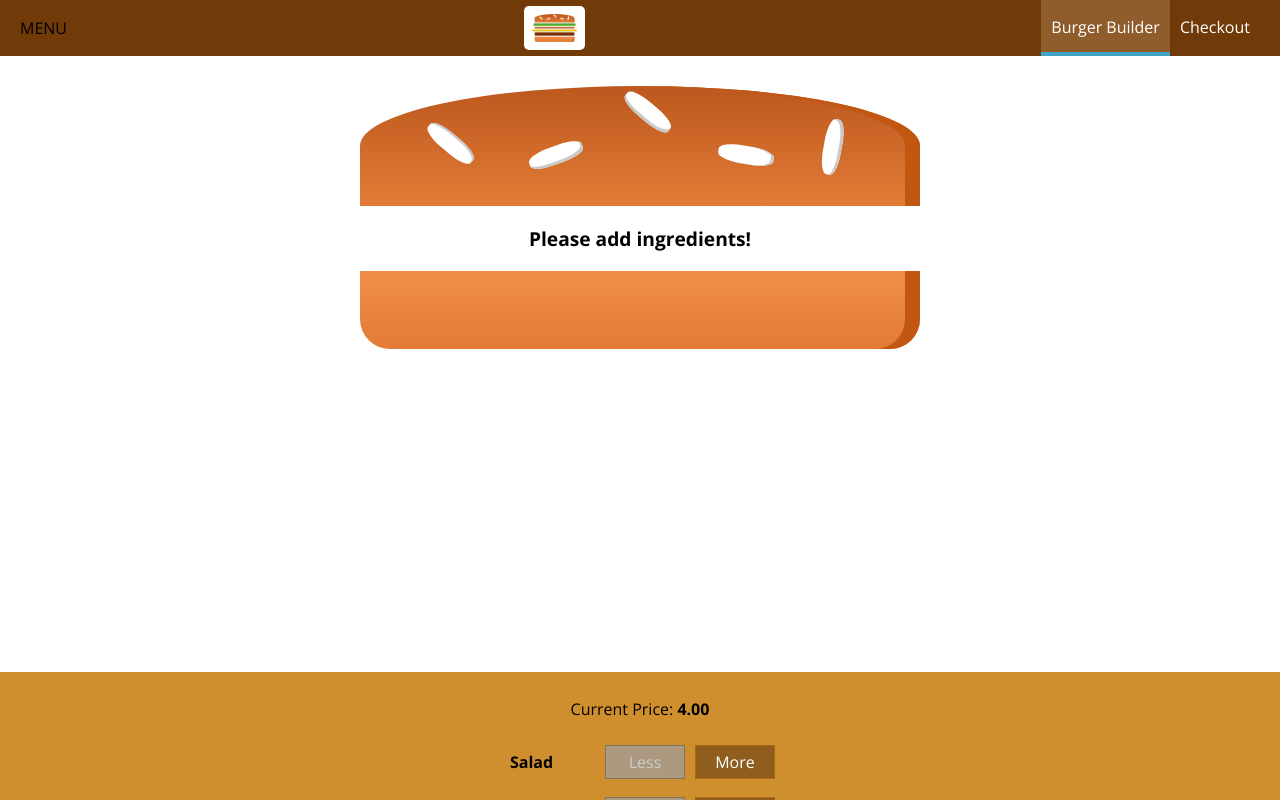
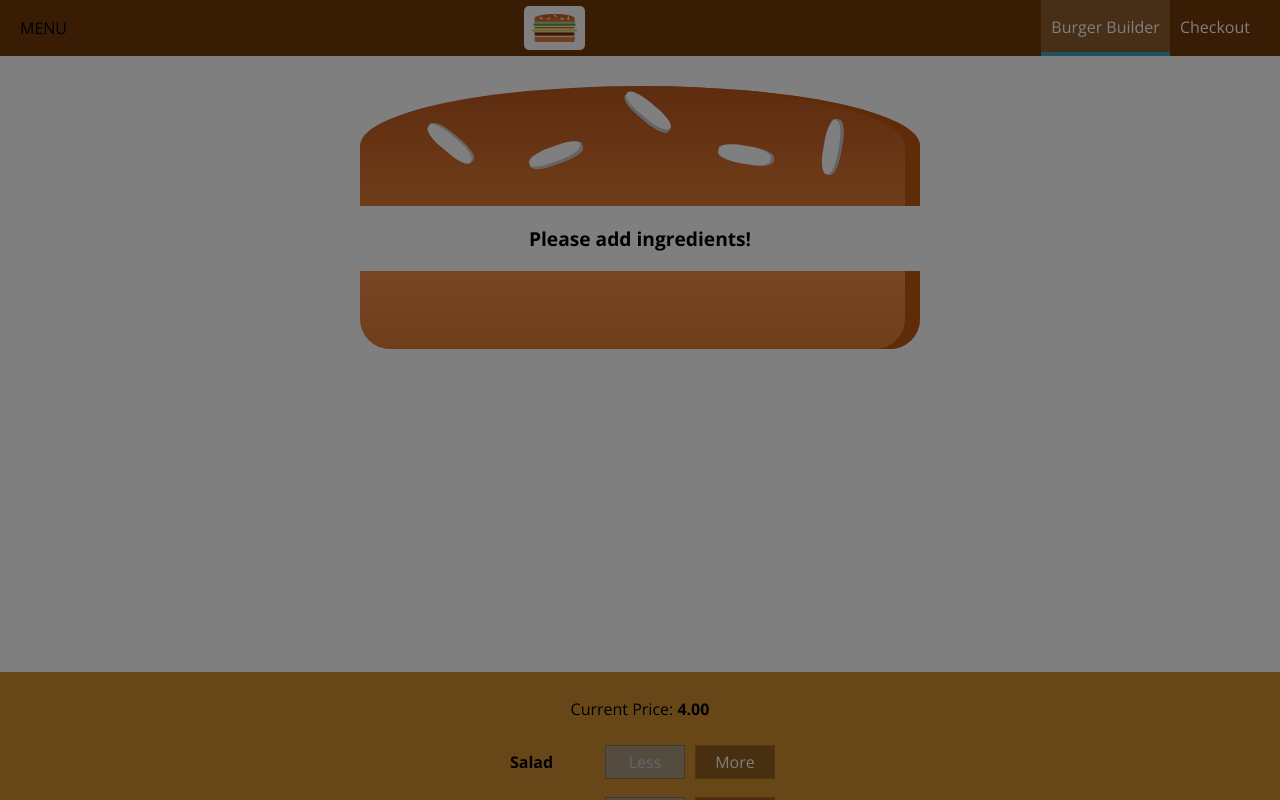
Before and after one commit to hngu/react-app, a React app: page / in a window 1280 px wide. Shown: the top 800 px of the page. Built offline with nearby package versions, Linux system fonts and the light colour scheme.

Commit message:
adding in backdrop

```diff
--- a/src/components/Layout/Layout.js
+++ b/src/components/Layout/Layout.js
@@ -1,19 +1,33 @@
-import React from 'react';
+import React, { Component } from 'react';
 import Aux from '../../hoc/examples/Aux/Aux';
 import classes from './Layout.css';
 import Toolbar from '../Navigation/Toolbar/Toolbar';
 import Sidedrawer from '../Navigation/Sidedrawer/Sidedrawer';
 
-const Layout = (props) => {
+class Layout extends Component {
+    state = {
+        showSideDrawer: true
+    }
+
+    sideDrawerClosedHandler = () => {
+        this.setState({
+            showSideDrawer: false
+        });
+    }
+
+    render () {
         return (
             <Aux>
                 <Toolbar />
-            <Sidedrawer />
+                <Sidedrawer
+                    open={this.state.showSideDrawer}
+                    closed={this.sideDrawerClosedHandler} />
                 <main className={classes['Content']}>
-                {props.children}
+                    {this.props.children}
                 </main>
             </Aux>
         );
-};
+    }
+}
 
 export default Layout;
--- a/src/components/Navigation/Sidedrawer/Sidedrawer.js
+++ b/src/components/Navigation/Sidedrawer/Sidedrawer.js
@@ -2,10 +2,21 @@ import React from 'react';
 import Logo from '../../Logo/Logo';
 import NavigationItems from '../NavigationItems/NavigationItems';
 import classes from './Sidedrawer.css';
+import Backdrop from '../../UI/Backdrop/Backdrop';
+import Aux from '../../../hoc/examples/Aux/Aux';
 
 const SideDrawer = (props) => {
+    let attachedClasses = [classes['Sidedrawer']];
+    if (props.open) {
+        attachedClasses.push(classes['Open']);
+    } else {
+        attachedClasses.push(classes['Close']);
+    }
+    attachedClasses = attachedClasses.join(' ');
     return (
-        <div className={classes['Sidedrawer']}>
+        <Aux>
+            <Backdrop show={props.open} click={props.closed} />
+            <div className={attachedClasses}>
                 <div className={classes['Logo']}>
                     <Logo />
                 </div>
@@ -13,6 +24,7 @@ const SideDrawer = (props) => {
                     <NavigationItems />
                 </nav>
             </div>
+        </Aux>
     );
 };
 
```
Lines whose indentation alone changed are shown as unchanged.
